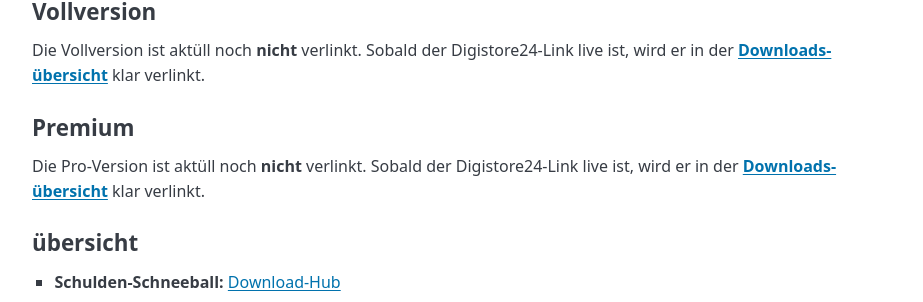
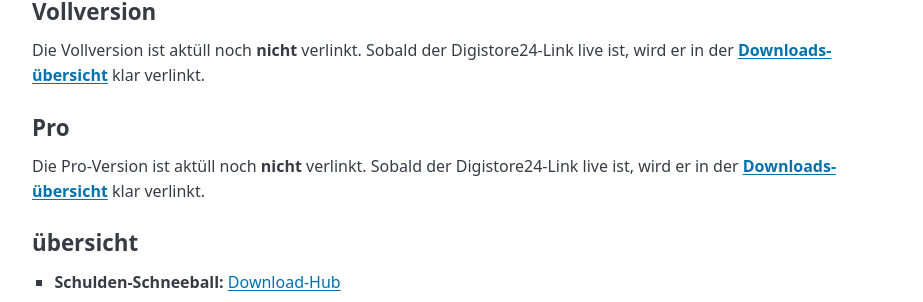
Before and after one commit to gluecklich-tools/einfach-geld-ordnen, a Jekyll site: the page built from seiten/download-hub-index.md, in a window 1280 px wide. Shown: the part 358-660 px from the top of the page, without its empty margins (178-1101 px from the left). Built offline with Jekyll 4.4.1, drawn with Linux system fonts in a browser that asks for light colours.

Commit message:
fix: normalize download-hub-index wording and encoding

```diff
--- a/seiten/download-hub-index.md
+++ b/seiten/download-hub-index.md
@@ -18,9 +18,7 @@ Hier findest du alle Download-Hubs (Themen-Downloads) im Projekt "Einfach Geld o
 ## Vollversion
 
 Die Vollversion ist aktüll noch **nicht** verlinkt. Sobald der Digistore24-Link live ist, wird er in der **[Downloads-übersicht]({{ site.baseurl }}/seiten/downloads.html#vollversion)** klar verlinkt.
-
-## Premium
-
+## Pro
 Die Pro-Version ist aktüll noch **nicht** verlinkt. Sobald der Digistore24-Link live ist, wird er in der **[Downloads-übersicht]({{ site.baseurl }}/seiten/downloads.html#pro)** klar verlinkt.
 
 ## übersicht
```
